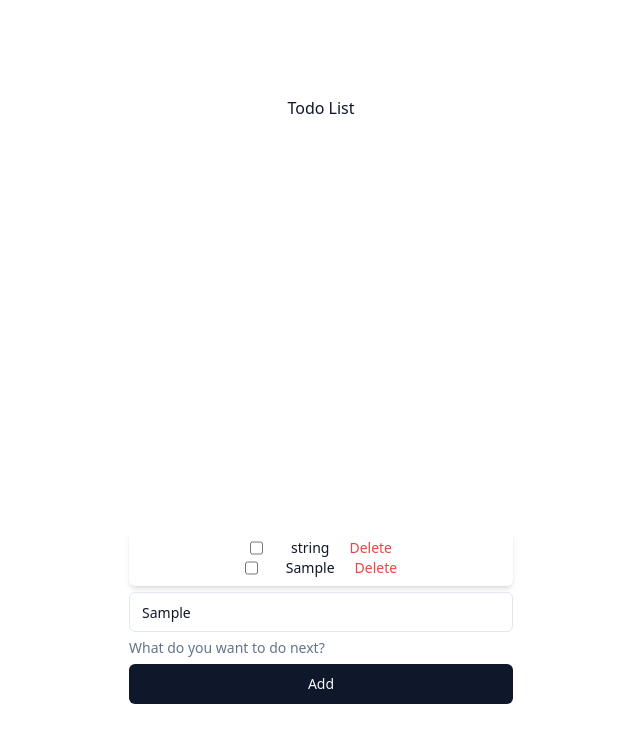
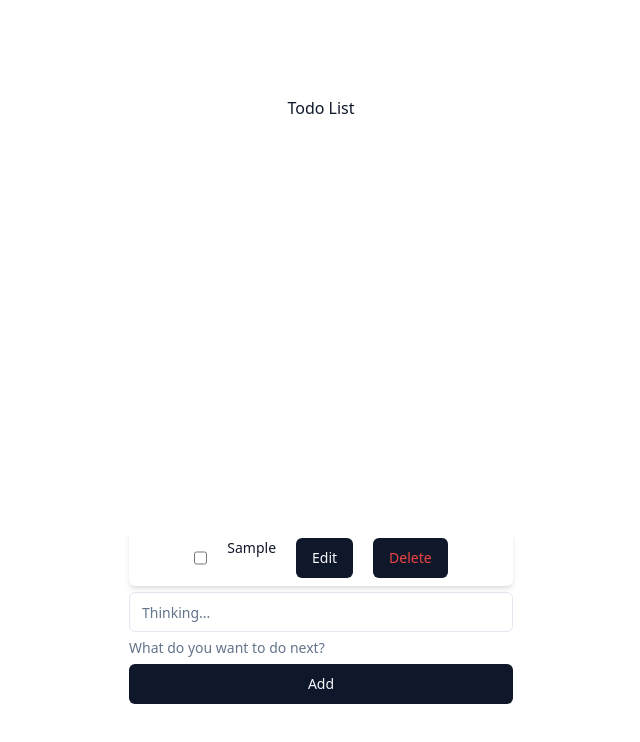
Before and after one commit to snow-t-m-yang/fluv-interview-homework, a Next.js app: page / in a window 1280 px wide. Both pictures are taken after typing "Sample" into the empty fields and a click on the button "Add". Shown: the top 742 px of the page, without its empty margins (319-959 px from the left). Built offline with nearby package versions, Linux system fonts and the light colour scheme.

Commit message:
feat: Add edit task features

```diff
--- a/src/app/layout.tsx
+++ b/src/app/layout.tsx
@@ -1,8 +1,8 @@
 import "./globals.css";
 
 export const metadata = {
-  title: "Create Next App",
-  description: "Generated by create next app",
+  title: "Todo List",
+  description: "Built by Snow Yang",
 };
 
 export default function RootLayout({
--- a/src/components/TodoList.tsx
+++ b/src/components/TodoList.tsx
@@ -5,31 +5,45 @@ import { useReducer, useState } from "react";
 import { Button } from "./button";
 import { v4 as uuidv4 } from "uuid";
 
-type Todo = {
+type TodoItem = {
   title: string;
   id: string;
-  text: string;
+  task: string;
   completed: boolean;
+  isEditing: boolean;
 };
 
 type TodoAction =
-  | { type: "ADD_TODO"; payload: Todo }
+  | { type: "ADD_TODO"; payload: TodoItem }
   | { type: "TOGGLE_TODO"; payload: string }
-  | { type: "DELETE_TODO"; payload: string };
+  | { type: "DELETE_TODO"; payload: string }
+  | { type: "EDIT_TODO"; payload: string }
+  | { type: "EDIT_TODO_CONTENT"; payload: { id: string; task: string } };
 
-const initialState: Todo[] = [
-  {
-    title: "string",
-    id: "string",
-    text: "string",
-    completed: false,
-  },
-];
+const initialState: TodoItem[] = [];
 
-const reducer = (state: Todo[], action: TodoAction) => {
+const reducer = (state: TodoItem[], action: TodoAction) => {
   switch (action.type) {
     case "ADD_TODO":
-      return [...state, action.payload];
+      state.push(action.payload);
+      return state;
+
+    case "EDIT_TODO_CONTENT":
+      return state.map((todo) => {
+        if (todo.id === action.payload.id) {
+          return { ...todo, task: action.payload.task };
+        }
+        return todo;
+      });
+
+    case "EDIT_TODO":
+      return state.map((todo) => {
+        if (todo.id === action.payload) {
+          return { ...todo, isEditing: !todo.isEditing };
+        }
+        return todo;
+      });
+
     case "TOGGLE_TODO":
       return state.map((todo) => {
         if (todo.id === action.payload) {
@@ -37,6 +51,7 @@ const reducer = (state: Todo[], action: TodoAction) => {
         }
         return todo;
       });
+
     case "DELETE_TODO":
       return state.filter((todo) => todo.id !== action.payload);
     default:
@@ -48,46 +63,47 @@ const TodoList = () => {
   const [state, dispatch] = useReducer(reducer, initialState);
   const [text, setText] = useState("");
 
+  const handleAddTodo = () => {
+    dispatch({
+      type: "ADD_TODO",
+      payload: {
+        title: text,
+        id: uuidv4(),
+        task: text,
+        completed: false,
+        isEditing: false,
+      },
+    });
+    setText("");
+  };
   return (
     <div className="grid w-full max-w-sm items-center gap-1.5">
-      <TodoItem todo={state} dispatch={dispatch} />
+      <TodoItem todo={state} dispatch={dispatch} text={text} />
       <Input
         type="text"
         id="text"
         placeholder="Thinking..."
+        value={text}
         onChange={(e) => setText(e.target.value)}
       />
       <p className="text-sm text-muted-foreground">
         What do you want to do next?
       </p>
-      <Button
-        onClick={() =>
-          dispatch({
-            type: "ADD_TODO",
-            payload: {
-              title: text,
-              id: uuidv4(),
-              text: text,
-              completed: false,
-            },
-          })
-        }
-      >
-        Add
-      </Button>
+      <Button onClick={() => handleAddTodo()}>Add</Button>
     </div>
   );
 };
 export default TodoList;
 
 type TodoItemProps = {
-  todo: Todo[];
+  todo: TodoItem[];
   dispatch: React.Dispatch<TodoAction>;
+  text: string;
 };
 
-const TodoItem = ({ todo, dispatch }: TodoItemProps) => {
+const TodoItem = ({ todo, dispatch, text }: TodoItemProps) => {
   return (
-    <div className="flex flex-col items-center justify-between w-full px-4 py-2 bg-white rounded-md shadow-md">
+    <div className="flex flex-col items-center justify-between w-full px-4 py-2 bg-white rounded-md shadow-md gap-y-5">
       {todo.map((todo) => (
         <div key={todo.id} className="flex gap-5">
           <input
@@ -95,13 +111,32 @@ const TodoItem = ({ todo, dispatch }: TodoItemProps) => {
             checked={todo.completed}
             onChange={() => dispatch({ type: "TOGGLE_TODO", payload: todo.id })}
           />
-          <p className="ml-2 text-sm">{todo.title}</p>
-          <button
+          {todo.isEditing ? (
+            <input
+              type="text"
+              value={todo.task}
+              onChange={(e) =>
+                dispatch({
+                  type: "EDIT_TODO_CONTENT",
+                  payload: { id: todo.id, task: e.target.value },
+                })
+              }
+            />
+          ) : (
+            <p className="text-sm">{todo.task}</p>
+          )}
+
+          <Button
+            onClick={() => dispatch({ type: "EDIT_TODO", payload: todo.id })}
+          >
+            Edit
+          </Button>
+          <Button
             className="text-sm text-red-500"
             onClick={() => dispatch({ type: "DELETE_TODO", payload: todo.id })}
           >
             Delete
-          </button>
+          </Button>
         </div>
       ))}
     </div>
```
